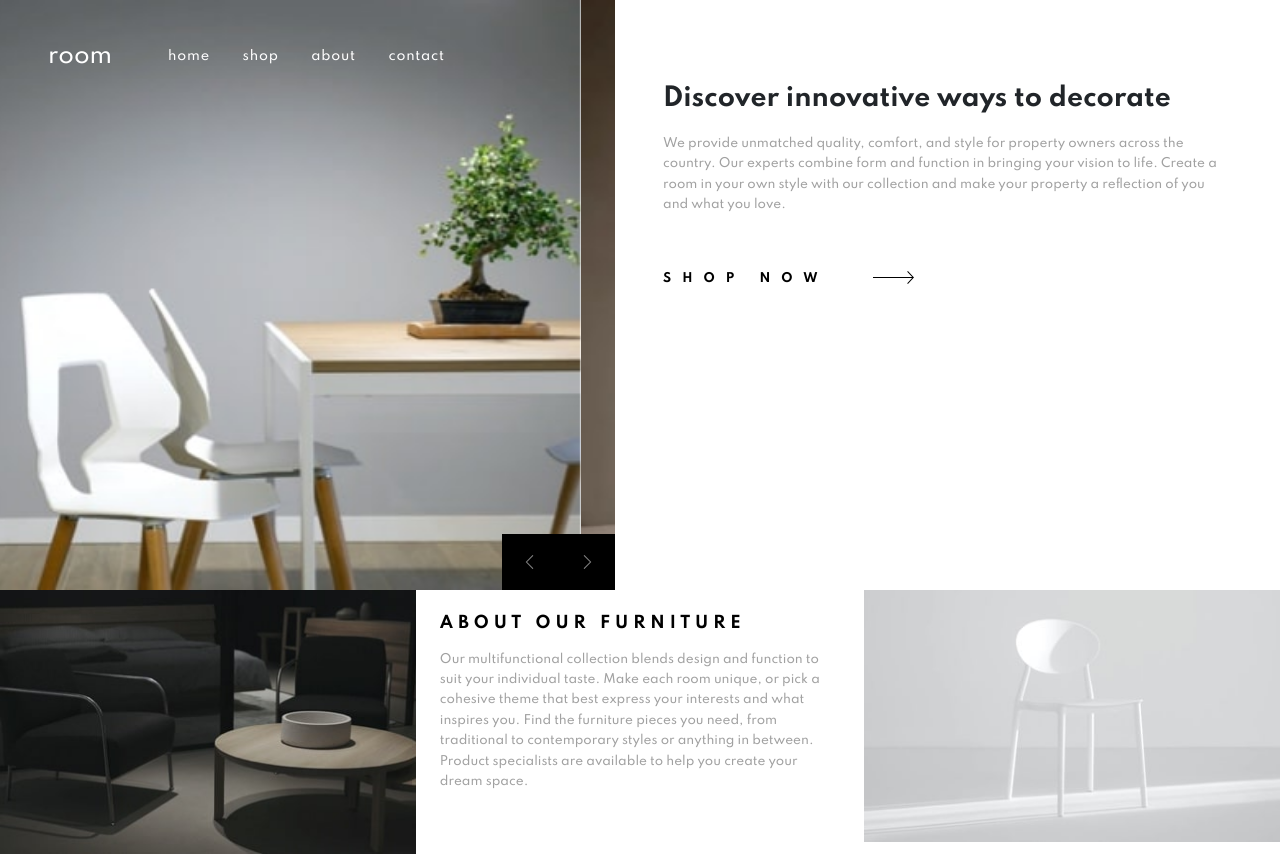
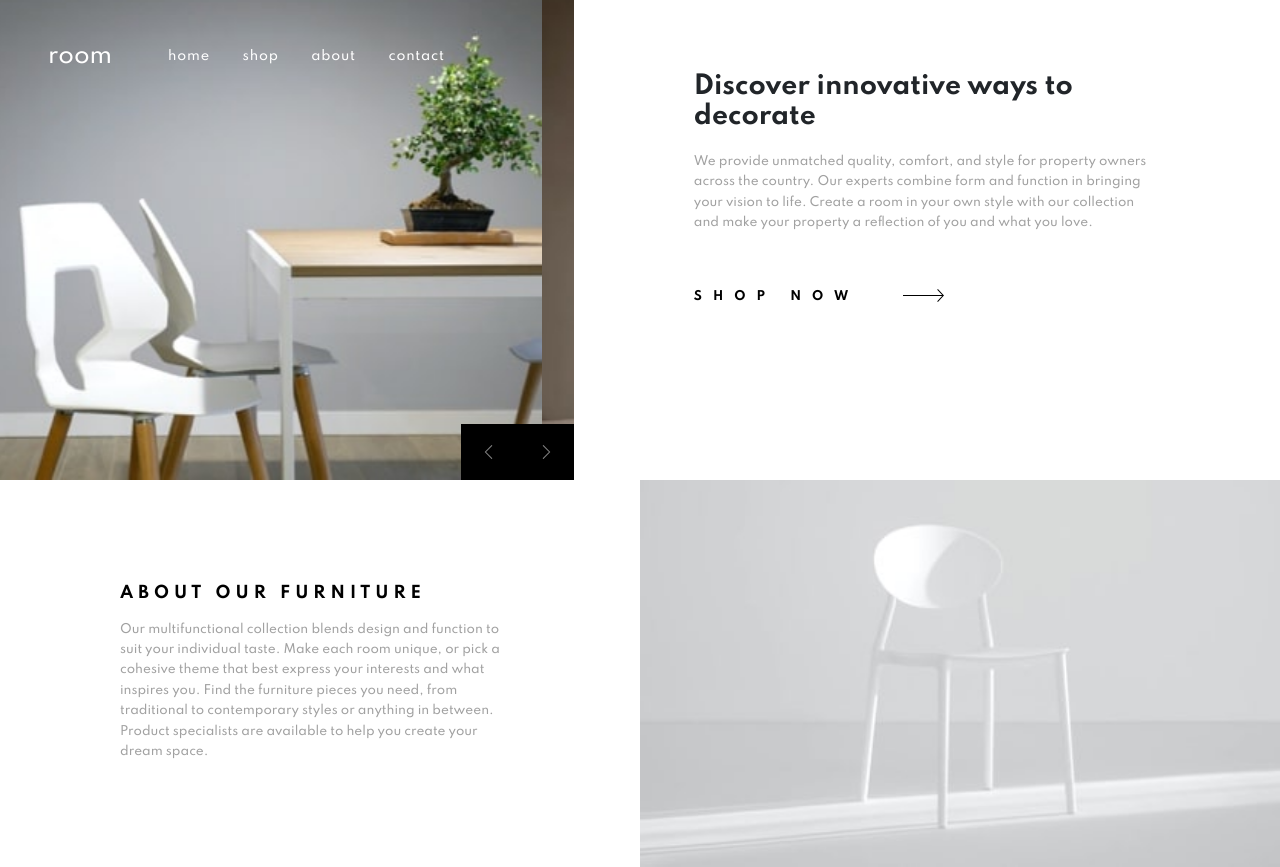
Before and after one commit to jose-digiweb/room-homepage, a website: page index.html in a window 1280 px wide. Drawn offline with nearby package versions, Linux system fonts and the light colour scheme.

Commit message:
last mobile and tablet changes

```diff
--- a/app/stylecss/styles/_about.scss
+++ b/app/stylecss/styles/_about.scss
@@ -5,34 +5,80 @@
   display: flex;
   flex-direction: column;
 
+  @include breakpoints-down(medium) {
+    // padding: 0 4em;
+  }
+
+  @include breakpoints-down(small) {
+    padding: 0;
+  }
+
   @include breakpoints-up(large) {
-    flex-direction: row;
+    display: grid;
+    grid-template-columns: repeat(auto-fit, minmax(30rem, 1fr));
+    // overflow: hidden;
   }
 
   @include breakpoints-up(xlarge) {
+    height: 35%;
   }
 
   .about__image {
     width: 100%;
 
     @include breakpoints-up(large) {
+      display: none;
+      padding: 0;
+
+      order: 1;
+    }
+
+    @include breakpoints-up(medium) {
+      padding: 0 4em;
     }
 
     @include breakpoints-up(xlarge) {
-      flex: 1;
+      display: block;
+      order: 0;
+    }
+
+    img {
+      object-fit: cover;
     }
   }
 
   .about__text {
     width: 100%;
+    height: auto;
+    display: flex;
+    flex-direction: column;
+    justify-content: center;
+
+    // @include breakpoints-up(medium) {
+    //   padding: 6em 3em;
+    // }
+
+    // @include breakpoints-down(small) {
+    //   padding: 6em 2.5em;
+    // }
 
     @include breakpoints-up(large) {
-      padding: 2em;
+      // padding: 6em 4em;
+      display: flex;
+      flex-direction: column;
+      // align-items: center;
+      justify-content: center;
+      // padding: 1em 4rem;
+
+      // order: 3;
+      // &:nth-of-type(2) {
+      //   order: 3;
+      // }
     }
 
-    @include breakpoints-up(xlarge) {
-      flex: 2;
-    }
+    // @include breakpoints-up(xlarge) {
+    //
+    // }
 
     h2 {
       font-size: 0.76rem;
@@ -57,10 +103,19 @@
     width: 100%;
 
     @include breakpoints-up(large) {
+      padding: 0;
     }
 
     @include breakpoints-up(xlarge) {
-      flex: 1;
+    }
+
+    img {
+      object-fit: cover;
+      width: 100%;
+      height: 100%;
+
+      @include breakpoints-up(large) {
+      }
     }
   }
 }
--- a/app/stylecss/styles/_global.scss
+++ b/app/stylecss/styles/_global.scss
@@ -26,7 +26,7 @@ body {
   line-height: 1.3;
 }
 
-main {
+.main {
   width: 100%;
   height: 100vh;
 }
@@ -39,10 +39,36 @@ a {
   text-decoration: none;
 }
 
-.container {
-  padding: 5em 2.5em;
+button {
+  border: none;
+  background-color: transparent;
+}
+
+.paddings {
+  padding: 0;
+  margin: 0;
+
+  @include breakpoints-down(small) {
+    padding: 6em 2.5em;
+  }
 
   @include breakpoints-up(medium) {
-    padding: 7em 4em;
+    padding: 6em 5em;
+  }
+
+  @include breakpoints-up(inter) {
+    padding: 6em 8em;
+  }
+
+  @include breakpoints-up(large) {
+    padding: 6em 10em;
   }
 }
+
+// .container {
+//   padding: 5em 2.5em;
+
+//   // @include breakpoints-up(medium) {
+//   //   padding: 7em 4em;
+//   // }
+// }
--- a/app/stylecss/styles/_hero.scss
+++ b/app/stylecss/styles/_hero.scss
@@ -99,7 +99,12 @@
 .hero__container {
   @include breakpoints-up(large) {
     width: 100%;
+    height: 60%;
     display: flex;
+  }
+
+  @include breakpoints-up(xlarge) {
+    height: 65%;
   }
 }
 
@@ -109,9 +114,24 @@
   display: flex;
   position: relative;
 
+  @include breakpoints-up(xlarge) {
+    width: 60%;
+  }
+
   .carousel {
     display: flex;
     overflow-x: hidden;
+
+    .carousel-item {
+      img {
+        object-fit: cover;
+        height: 100%;
+        @include breakpoints-up(large) {
+          object-fit: cover;
+          object-position: center bottom;
+        }
+      }
+    }
   }
 
   .arrows__nav {
@@ -155,6 +175,10 @@
 .hero__copy {
   width: 100%;
 
+  @include breakpoints-up(xlarge) {
+    width: 40%;
+  }
+
   .copy__tittle {
     font-size: 1.5625rem;
     margin-bottom: 0.8em;
--- a/app/stylecss/styles/_mixin.scss
+++ b/app/stylecss/styles/_mixin.scss
@@ -12,6 +12,7 @@
 // 620px, 1024px, 1440px
 $breakpoints-up: (
   'medium': '38.75em',
+  'inter': '56.25em',
   'large': '64em',
   'xlarge': '90em',
 );
--- /dev/null
+++ b/app/stylejs/responsive.js
@@ -0,0 +1,20 @@
+const carouselImages = document.querySelectorAll('.carousel-item img');
+const main = document.querySelector('.main');
+
+window.addEventListener('resize', () => {
+  if (window.innerWidth > 1220) {
+    carouselImages[0].src = './images/desktop-image-hero-1.jpg';
+    carouselImages[1].src = './images/desktop-image-hero-2.jpg';
+    carouselImages[2].src = './images/desktop-image-hero-3.jpg';
+  } else {
+    carouselImages[0].src = './images/mobile-image-hero-1.jpg';
+    carouselImages[1].src = './images/mobile-image-hero-2.jpg';
+    carouselImages[2].src = './images/mobile-image-hero-3.jpg';
+  }
+});
+
+// window.addEventListener('resize', () => {
+//   main.style.height = window.innerHeight;
+// });
+
+// console.log(window.innerHeight);
--- a/index.html
+++ b/index.html
@@ -34,7 +34,7 @@
   </head>
 
   <body>
-    <main>
+    <main class="main">
       <div class="overlay__menu"></div>
 
       <header class="header">
@@ -120,7 +120,7 @@
           </div>
         </div>
 
-        <div class="hero__copy container">
+        <div class="hero__copy paddings">
           <h1 class="copy__tittle">Discover innovative ways to decorate</h1>
 
           <p class="copy__text">
@@ -131,10 +131,10 @@
             you love.
           </p>
 
-          <div class="hero__cta">
+          <button type="button" class="hero__cta">
             <p>Shop now</p>
             <img src="./images/icon-arrow.svg" alt="arrow" />
-          </div>
+          </button>
         </div>
       </section>
 
@@ -143,7 +143,7 @@
           <img src="./images/image-about-dark.jpg" alt="chair" />
         </div>
 
-        <div class="about__text container">
+        <div class="about__text paddings">
           <h2>About our furniture</h2>
           <p>
             Our multifunctional collection blends design and function to suit
@@ -162,6 +162,7 @@
     </main>
 
     <script src="./app/stylejs/main.js"></script>
+    <script src="./app/stylejs/responsive.js"></script>
 
     <!-- Bootstrap Bundle with Popper -->
     <script
```
Also changed, not shown: dist/css/main.css.
